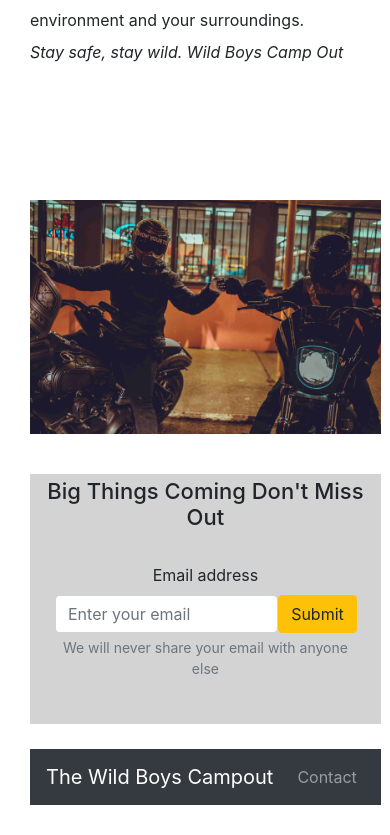
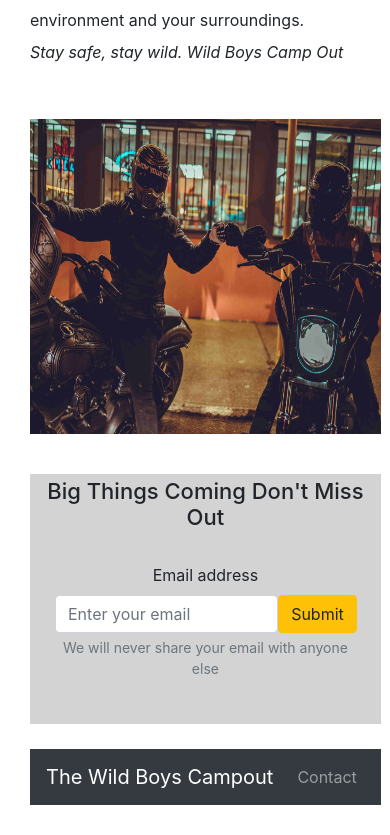
Before and after one commit to ajanes780/wildboyscampoutwebsite, a React (Create React App) app: page / in a window 390 px wide. Shown: the part 3063-3898 px from the top of the page. Built offline with nearby package versions, Linux system fonts and the light colour scheme.

Commit message:
set max height for landscape on mobile

```diff
--- a/src/components/newComponentLeft/newsComponentLeftStyle.scss
+++ b/src/components/newComponentLeft/newsComponentLeftStyle.scss
@@ -21,7 +21,6 @@
 .news-image-left {
   flex-direction: column;
   width: 40%;
-
   margin: 10px 0px;
 }
 
@@ -51,8 +50,9 @@
     }
 
     .news-image-left {
+      display: flex;
       width: 100%;
-      height: 95%;
+      max-height: 95%;
       // margin-bottom: 10px;
     }
   }
```
